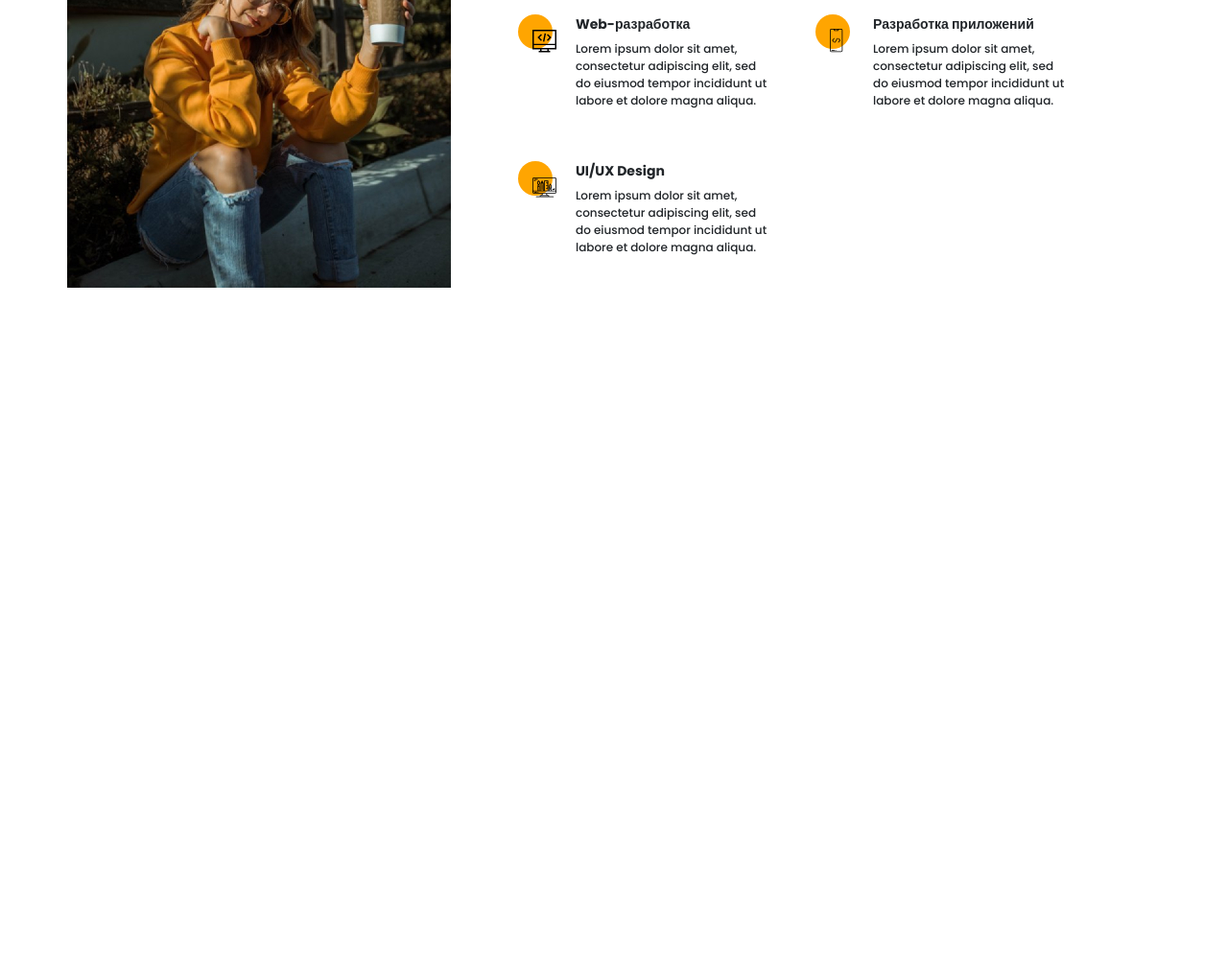
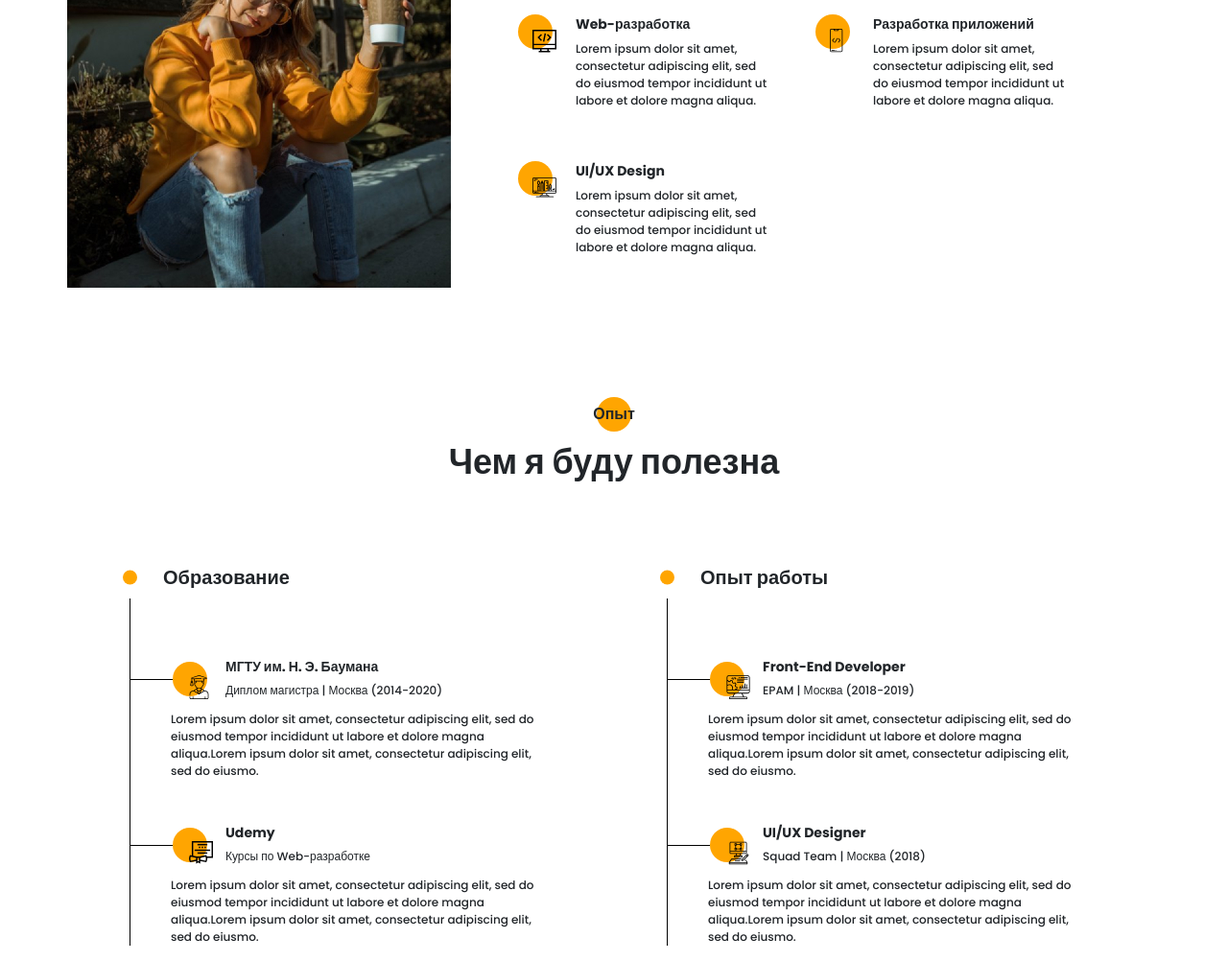
Before and after one commit to PavelTerekhov/portfolio, a plain HTML site: page src/index.html in a window 1280 px wide. Shown: the part 1220-2222 px from the top of the page at 96% size. Before the commit the page ends 1520 px from the top, so only its background shows below. Drawn offline with nearby package versions, Linux system fonts and the light colour scheme; files that its build step writes are made by us from their sources; files whose address does not match are found by name.

Commit message:
third section index.html and title.scss

```diff
--- a/src/index.html
+++ b/src/index.html
@@ -179,6 +179,83 @@
         </div>
     </div>
     </section>
+
+    <section class="resume">
+        <div class="container">
+            <h2 class="title title_fz16 resume__title">Опыт</h2>
+            <div class="title title_fz36 resume__subtitle">Чем я буду полезна</div>
+            <div class="divider"></div>
+
+            <div class="resume__wrapper">
+                <div class="resume__column">
+                    <h3 class="title title_fz20 resume__column-title">Образование</h3>
+                    <ul>
+                        <li>
+                            <div class="resume__item">
+                                <div class="resume__item-head">
+                                    <div class="resume__item-icon">
+                                        <img src="icons/experience/university.svg" alt="university">
+                                    </div>
+                                    <h4 class="title title_fz14">МГТУ им. Н. Э. Баумана</h4>
+                                    <div class="resume__item-location">Диплом магистра | Москва (2014-2020)</div>
+                                </div>
+                                <div class="resume__item-body">
+                                    Lorem ipsum dolor sit amet, consectetur adipiscing elit, sed do eiusmod tempor incididunt ut labore et dolore magna aliqua.Lorem ipsum dolor sit amet, consectetur adipiscing elit, sed do eiusmo.
+                                </div>
+                            </div>
+                        </li>
+                        <li>
+                            <div class="resume__item">
+                                <div class="resume__item-head">
+                                    <div class="resume__item-icon">
+                                        <img src="icons/experience/courses.svg" alt="courses">
+                                    </div>
+                                    <h4 class="title title_fz14">Udemy</h4>
+                                    <div class="resume__item-location">Курсы по Web-разработке </div>
+                                </div>
+                                <div class="resume__item-body">
+                                    Lorem ipsum dolor sit amet, consectetur adipiscing elit, sed do eiusmod tempor incididunt ut labore et dolore magna aliqua.Lorem ipsum dolor sit amet, consectetur adipiscing elit, sed do eiusmo.
+                                </div>
+                            </div>
+                        </li>
+                    </ul>
+                </div>
+                <div class="resume__column">
+                    <h3 class="title title_fz20 resume__column-title">Опыт работы</h3>
+                    <ul>
+                        <li>
+                            <div class="resume__item">
+                                <div class="resume__item-head">
+                                    <div class="resume__item-icon">
+                                        <img src="icons/experience/developer.svg" alt="developer">
+                                    </div>
+                                    <h4 class="title title_fz14">Front-End Developer</h4>
+                                    <div class="resume__item-location">EPAM | Москва (2018-2019)</div>
+                                </div>
+                                <div class="resume__item-body">
+                                    Lorem ipsum dolor sit amet, consectetur adipiscing elit, sed do eiusmod tempor incididunt ut labore et dolore magna aliqua.Lorem ipsum dolor sit amet, consectetur adipiscing elit, sed do eiusmo.
+                                </div>
+                            </div>
+                        </li>
+                        <li>
+                            <div class="resume__item">
+                                <div class="resume__item-head">
+                                    <div class="resume__item-icon">
+                                        <img src="icons/experience/designer.svg" alt="designer">
+                                    </div>
+                                    <h4 class="title title_fz14">UI/UX Designer</h4>
+                                    <div class="resume__item-location">Squad Team | Москва (2018)</div>
+                                </div>
+                                <div class="resume__item-body">
+                                    Lorem ipsum dolor sit amet, consectetur adipiscing elit, sed do eiusmod tempor incididunt ut labore et dolore magna aliqua.Lorem ipsum dolor sit amet, consectetur adipiscing elit, sed do eiusmo.
+                                </div>
+                            </div>
+                        </li>
+                    </ul>
+                </div>
+            </div>
+        </div>
+    </section>
     <script src="js/script.js"></script>
 </body>
 </html>
--- /dev/null
+++ b/src/sass/blocks/_resume.scss
@@ -0,0 +1,96 @@
+.resume {
+    padding-top: 120px;
+    &__title {
+        position: relative;
+        text-align: center;
+        @include before_circle;
+        &:before {
+            top: -6px;
+            left: 50%;
+            transform: translateX(-50%);
+        }
+    }
+    &__subtitle {
+        text-align: center;
+    }
+    &__wrapper {
+        padding: 60px 65px 0 65px;
+        display: grid;
+        grid-template-columns: repeat(2, 425px);
+        column-gap: 135px;
+    }
+    &__column {
+        &-title {
+            position: relative;
+            padding-left: 35px;
+            &:before {
+                content: '';
+                position: absolute;
+                width: 15px;
+                height: 15px;
+                background: $main-color;
+                border-radius: 100%;
+                left: -7px;
+                top: 50%;
+                transform: translateY(-50%);
+            }
+        }
+        ul {
+            list-style-type: none;
+            li {
+                position: relative;
+                &:after {
+                    content: '';
+                    width: 1px;
+                    height: calc(100% + 16px);
+                    position: absolute;
+                    top: -16px;
+                    left: 0;
+                    background-color: #000;
+                }
+            }
+        }
+    }
+    &__item {
+        position: relative;
+        &:before {
+            content: '';
+            height: 1px;
+            width: 45px;
+            position: absolute;
+            top: 68px;
+            background-color: #000;
+        }
+        &-head {
+            position: relative;
+            padding: 45px 0 0 100px;
+            h4 {
+                margin-bottom: 0;
+            }
+        }
+        &-body {
+            padding-left: 43px;
+            margin-top: 12px;
+        }
+        &-icon {
+            position: absolute;
+            top: 50px;
+            left: 45px;
+            @include before_circle;
+            img {
+                position: absolute;
+                left: 17px;
+                top: 14px;
+            }
+        }
+        &-location {
+            font-size: 12px;
+            line-height: 18px;
+            margin-top: 5px;
+        }
+        &-body {
+            font-size: 12px;
+            line-height: 18px;
+        }
+    }
+}
--- a/src/sass/blocks/_title.scss
+++ b/src/sass/blocks/_title.scss
@@ -10,6 +10,12 @@
         font-size: 16px;
         line-height: 24px;
     }
+    &_fz20 {
+        font-size: 20px;
+    }
+    &_fz36 {
+        font-size: 36px;
+    }
     &_fz48 {
         font-size: 48px;
     }
--- a/src/sass/style.scss
+++ b/src/sass/style.scss
@@ -22,3 +22,4 @@
 @import 'blocks/hamburger';
 @import 'blocks/menu';
 @import 'blocks/about';
+@import 'blocks/resume';
```
